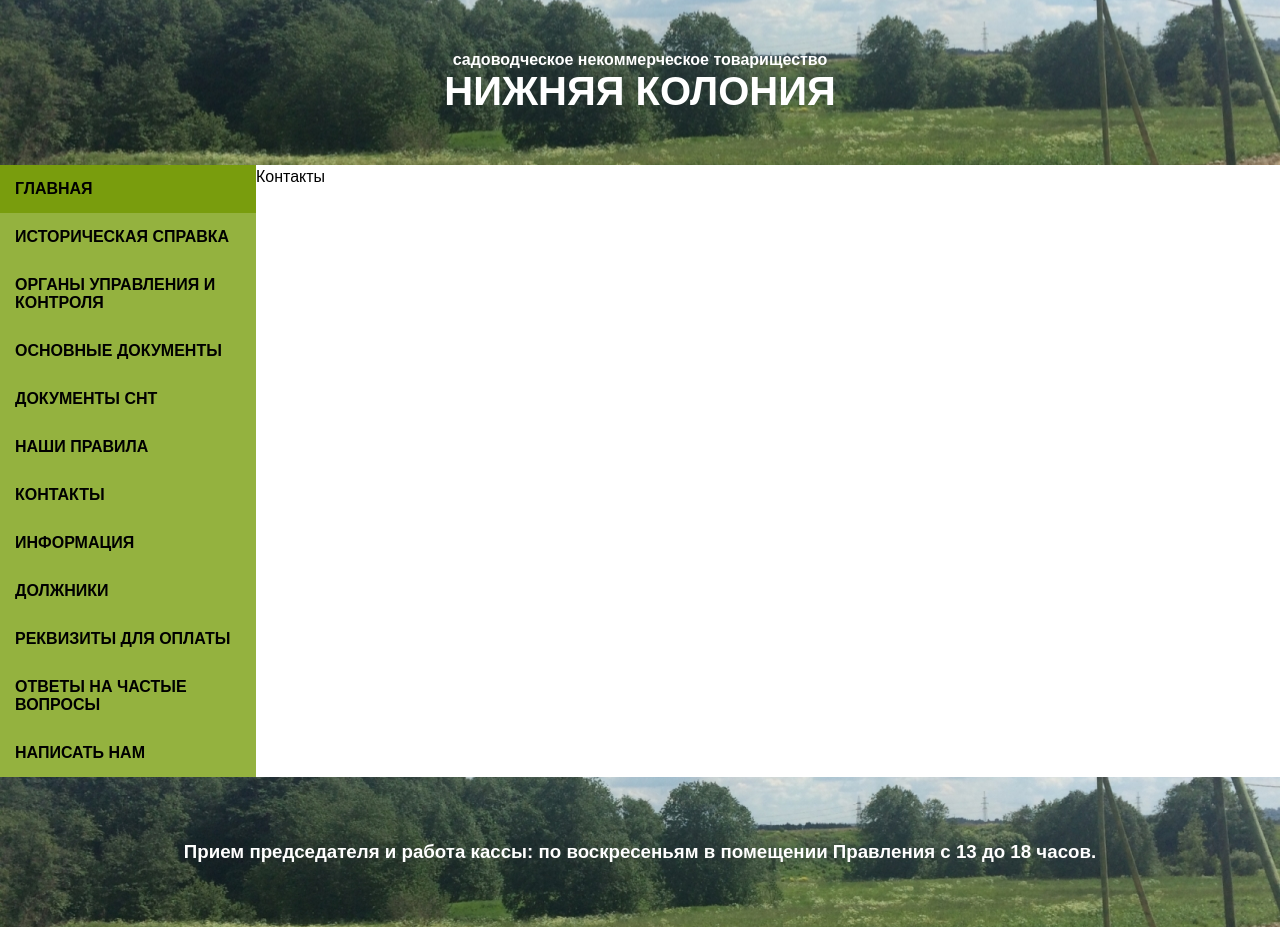
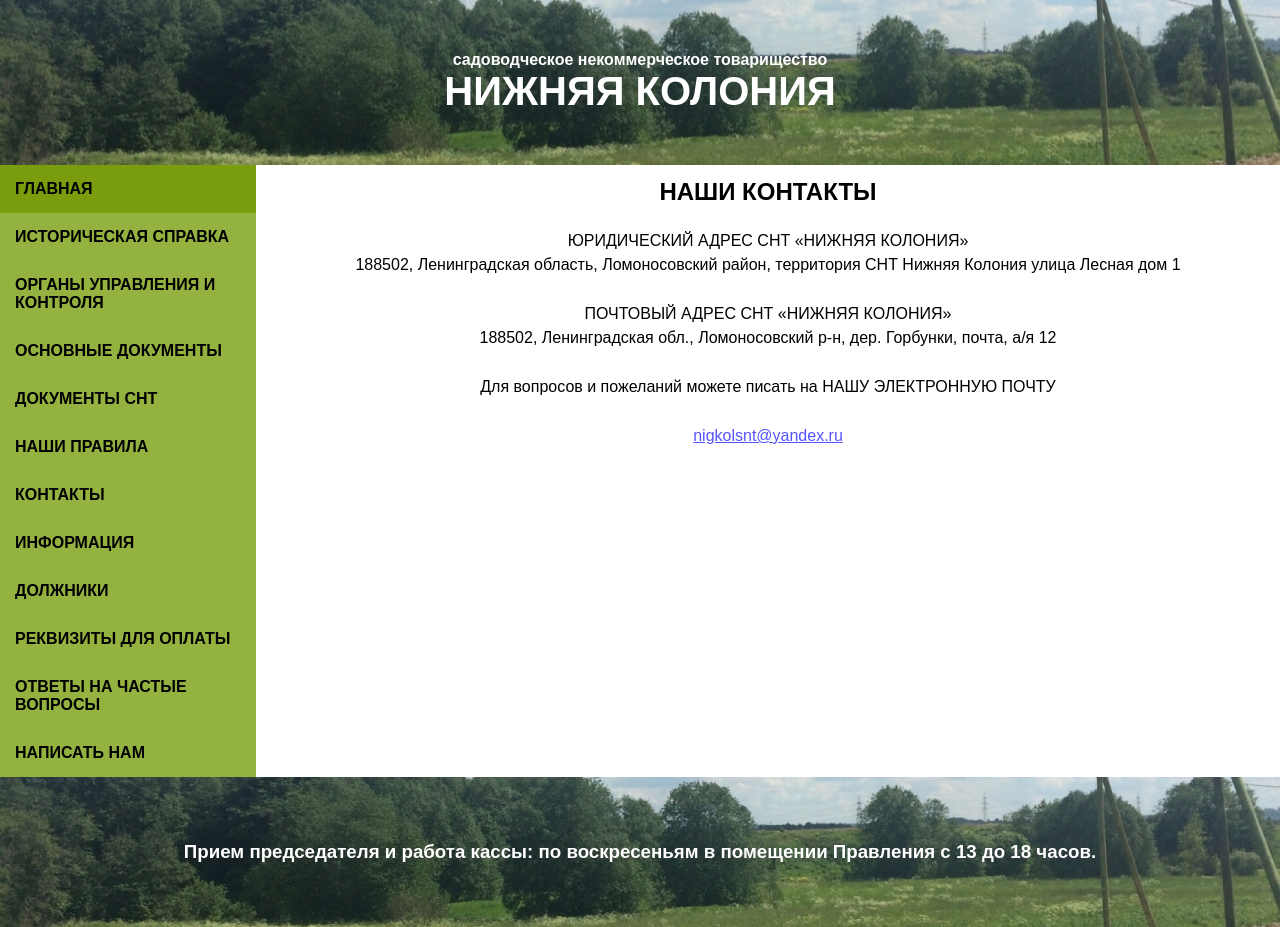
Before and after one commit to moiskillnadne/snt-nk-react-ts, a React app: page /contacts in a window 1280 px wide. Built offline with nearby package versions, Linux system fonts and the light colour scheme.

Commit message:
feature: contacts page finished

```diff
--- a/src/pages/contacts/contacts.tsx
+++ b/src/pages/contacts/contacts.tsx
@@ -1,7 +1,29 @@
 import React from 'react'
+import '@/pages/contacts/style.less'
 
 const Contacts = (): JSX.Element => {
-  return <div>Контакты</div>
+  return (
+    <div className="contacts">
+      <div>
+        <h2 className="page-title">НАШИ КОНТАКТЫ</h2>
+      </div>
+
+      <div className="contacts_item">
+        <p>ЮРИДИЧЕСКИЙ АДРЕС СНТ «НИЖНЯЯ КОЛОНИЯ»</p>
+        <p>188502, Ленинградская область, Ломоносовский район, территория СНТ Нижняя Колония улица Лесная дом 1</p>
+      </div>
+
+      <div className="contacts_item">
+        <p>ПОЧТОВЫЙ АДРЕС СНТ «НИЖНЯЯ КОЛОНИЯ»</p>
+        <p>188502, Ленинградская обл., Ломоносовский р-н, дер. Горбунки, почта, а/я 12</p>
+      </div>
+
+      <div className="contacts_item">
+        <p>Для вопросов и пожеланий можете писать на НАШУ ЭЛЕКТРОННУЮ ПОЧТУ</p>
+        <a href="mailto:nigkolsnt@yandex.ru">nigkolsnt@yandex.ru</a>
+      </div>
+    </div>
+  )
 }
 
 export default Contacts
--- /dev/null
+++ b/src/pages/contacts/style.less
@@ -0,0 +1,15 @@
+.contacts_item {
+  margin: 25px;
+  text-align: center;
+
+  h3 {
+    margin: 75px 0px 15px 0px;
+  }
+
+  a {
+    display: block;
+    margin: 25px;
+    color: lighten(#0000EE, 20%);
+    text-decoration: underline;
+  }
+}
```
